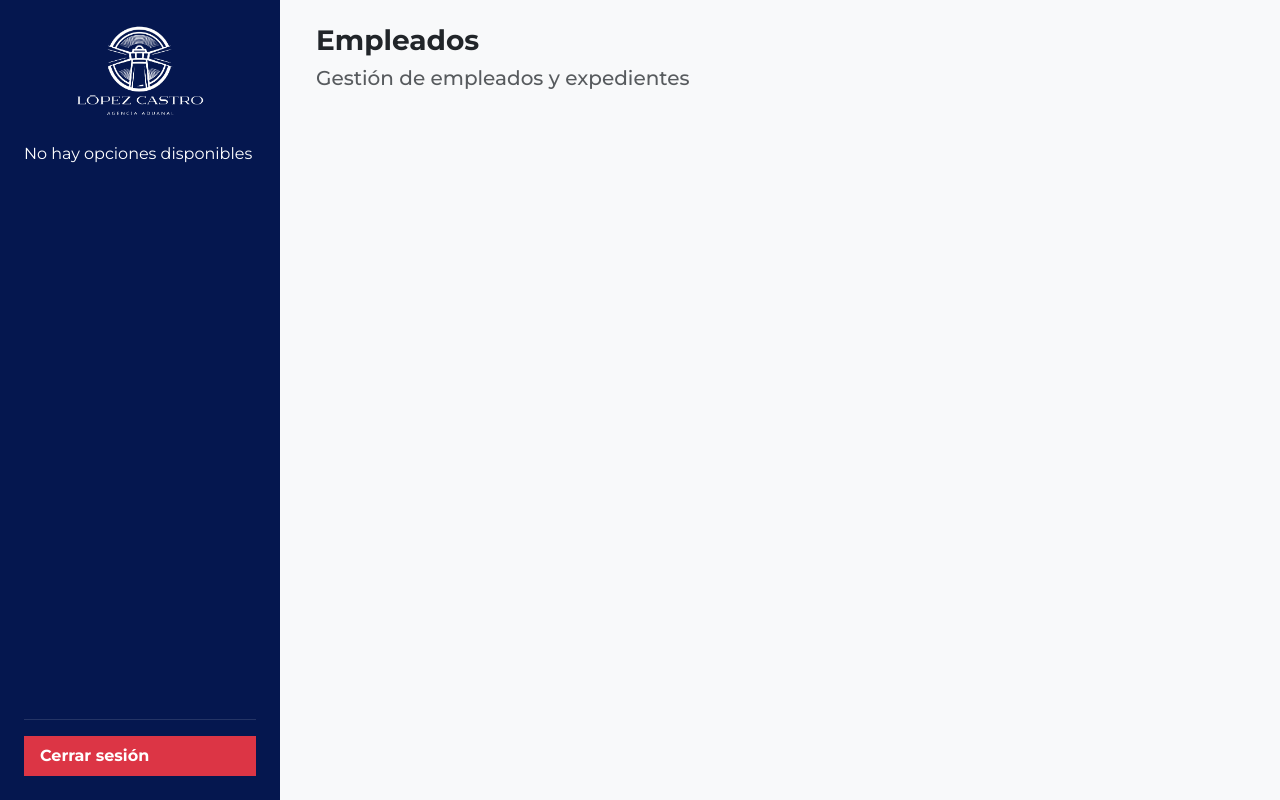
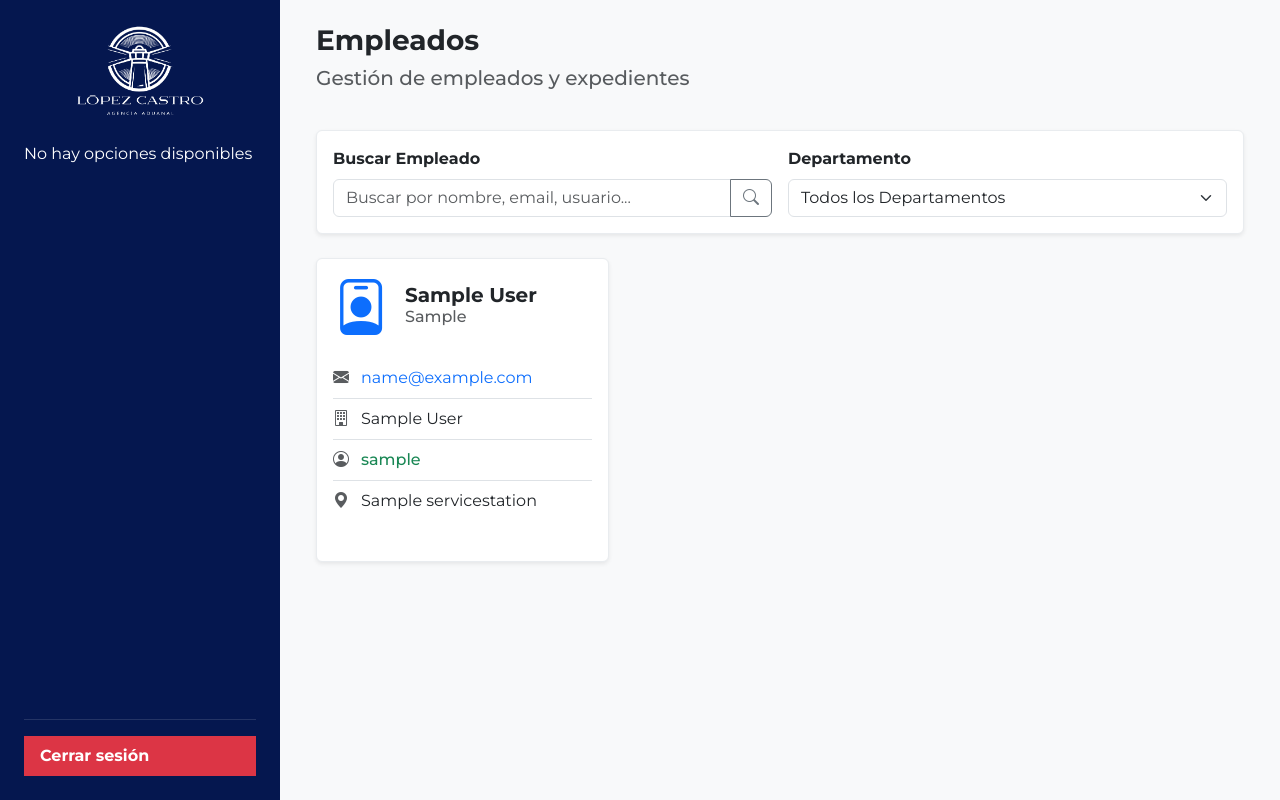
Before and after one commit to fsanchez-lc/intranet-lc, a Django app: page /empleados/ in a window 1280 px wide. Run offline with Django 5.2, Linux system fonts and the light colour scheme; a user stored in the database is signed in; tables that the repository leaves empty hold one stand-in row (values such as "Sample post"); one stand-in notice (Sample message) is shown; some libraries are stand-ins or nearby versions.

Commit message:
seccion de empleados agregada y funcionando

```diff
--- a/management_system/employees/forms.py
+++ b/management_system/employees/forms.py
@@ -14,23 +14,19 @@ class EmpleadoForm(forms.ModelForm):
         ]
 
         widgets = {
-            # Campos de texto y email (¡SIN ID!)
             'nombre': forms.TextInput(attrs={'class': 'form-control'}),
             'email': forms.EmailInput(attrs={'class': 'form-control'}),
             'telefono': forms.TextInput(attrs={'class': 'form-control'}),
             'posicion': forms.TextInput(attrs={'class': 'form-control'}),
 
-            # Selects (ForeignKey) (¡SIN ID!)
             'user': forms.Select(attrs={'class': 'form-select'}),
             'departamento': forms.Select(attrs={'class': 'form-select'}),
             'estacion_servicio': forms.Select(attrs={'class': 'form-select'}),
             'estado': forms.Select(attrs={'class': 'form-select'}),
 
-            # Checkboxes (ManyToMany)
             'grupos': forms.CheckboxSelectMultiple(attrs={'class': 'form-check-input'}),
             'politicas_permisos': forms.CheckboxSelectMultiple(attrs={'class': 'form-check-input'}),
 
-            # Archivo (¡SIN ID!)
             'firma_digital': forms.ClearableFileInput(attrs={'class': 'form-control'}),
         }
 
--- /dev/null
+++ b/management_system/employees/templates/_employee_cards.html
@@ -0,0 +1,66 @@
+{% comment %}
+Este es el archivo parcial: templates/partials/_employee_cards.html
+
+Itera sobre la variable 'empleados_page' (que viene del Paginator).
+Esto es usado tanto por la carga inicial de la página como por las llamadas AJAX.
+{% endcomment %}
+
+{% for empleado in empleados_page %}
+<div class="col-12 col-md-6 col-lg-4 mb-4">
+    <div class="card h-100 shadow-sm border-light-subtle">
+        <div class="card-body">
+            <div class="d-flex align-items-center mb-3">
+                <i class="bi bi-person-badge display-4 text-primary me-3"></i>
+            <div>
+            <h5 class="card-title fw-bold mb-1">{{ empleado.nombre }}</h5>
+            <h6 class="card-subtitle mb-2 text-muted">{{ empleado.posicion|default:"Sin Posición" }}</h6>
+        </div>
+    </div>
+
+    <ul class="list-group list-group-flush">
+        <li class="list-group-item px-0 d-flex align-items-center">
+            <i class="bi bi-envelope-fill me-2 text-muted" style="width: 20px;"></i>
+            <a href="mailto:{{ empleado.email }}" class="text-decoration-none text-truncate">{{ empleado.email }}</a>
+        </li>
+        <li class="list-group-item px-0 d-flex align-items-center">
+            <i class="bi bi-building me-2 text-muted" style="width: 20px;"></i>
+            {{ empleado.departamento.nombre|default:"<span class='text-danger'>Sin Depto.</span>"|safe }}
+        </li>
+        <li class="list-group-item px-0 d-flex align-items-center">
+            <i class="bi bi-person-circle me-2 text-muted" style="width: 20px;"></i>
+            {% if empleado.user %}
+            <span class="fw-medium text-success">{{ empleado.user.username }}</span>
+            {% else %}
+            <span class="text-danger small">Sin usuario de sistema</span>
+            {% endif %}
+        </li>
+        <li class="list-group-item px-0 d-flex align-items-center">
+            <i class="bi bi-geo-alt-fill me-2 text-muted" style="width: 20px;"></i>
+            {{ empleado.estacion_servicio.nombre|default:"<span class='text-muted small'>Sin estación</span>"|safe }}
+        </li>
+    </ul>
+</div>
+
+    {% if is_admin %}
+    <div class="card-footer bg-light-subtle text-end border-0 pt-0">
+        <button type="button"
+            class="btn btn-outline-primary btn-sm btn-edit-empleado"
+            data-bs-toggle="modal"
+            data-bs-target="#modalEditarEmpleado"
+            data-empleado-id="{{ empleado.id }}">
+            <i class="bi bi-pencil me-1"></i> Modificar
+        </button>
+    </div>
+    {% endif %}
+</div>
+</div>
+{% empty %}
+    {% if empleados_page.number == 1 %}
+    <div class="col-12">
+        <div class="alert alert-info text-center shadow-sm">
+            <h4 class="alert-heading">No se encontraron empleados</h4>
+            <p class="mb-0">No hay empleados activos que coincidan con los filtros de búsqueda.</p>
+        </div>
+    </div>
+    {% endif %}
+{% endfor %}
--- a/management_system/employees/templates/employees.html
+++ b/management_system/employees/templates/employees.html
@@ -3,6 +3,29 @@
 {% block title %}Empleados{% endblock %}
 
 {% block content %}
+
+<div class="toast-container position-fixed bottom-0 end-0 p-3" style="z-index: 1100">
+  {% if messages %}
+    {% for message in messages %}
+      <div class="toast" role="alert" aria-live="assertive" aria-atomic="true">
+        <div class="toast-header text-white
+          {% if message.tags == 'success' %} bg-success
+          {% elif message.tags == 'info' %} bg-primary
+          {% elif message.tags == 'warning' %} bg-warning
+          {% elif message.tags == 'error' %} bg-danger
+          {% endif %}">
+          <i class="bi bi-bell-fill me-2"></i>
+          <strong class="me-auto">Notificación</strong>
+          <small>Ahora</small>
+          <button type="button" class="btn-close btn-close-white" data-bs-dismiss="toast" aria-label="Close"></button>
+        </div>
+        <div class="toast-body">
+          {{ message }}
+        </div>
+      </div>
+    {% endfor %}
+  {% endif %}
+</div>
 
 <div class="d-flex justify-content-between align-items-center mb-3">
   <div>
@@ -25,6 +48,48 @@
     </a>
     {% endif %}
   </div>
+</div>
+
+<div class="card shadow-sm border-light-subtle mb-4">
+  <div class="card-body">
+    <form id="filter-form" method="GET" action="">
+      <div class="row g-3">
+        <div class="col-12 col-md-6">
+          <label for="search-query-empleado" class="form-label fw-bold">Buscar Empleado</label>
+          <div class="input-group">
+            <input type="text" class="form-control" id="search-query-empleado" name="q"
+            placeholder="Buscar por nombre, email, usuario..." value="{{ current_q|default:'' }}">
+            <button class="btn btn-outline-secondary" type="submit" id="search-submit-btn">
+              <i class="bi bi-search"></i>
+            </button>
+          </div>
+        </div>
+        <div class="col-12 col-md-6">
+          <label for="filter-depto-empleado" class="form-label fw-bold">Departamento</label>
+          <select class="form-select" id="filter-depto-empleado" name="depto_id">
+            <option value="">Todos los Departamentos</option>
+              {% for depto in all_departamentos %}
+            <option value="{{ depto.id }}" {% if current_depto_id == depto.id|stringformat:"s" %}selected{% endif %}>
+              {{ depto.nombre }}
+            </option>
+              {% endfor %}
+          </select>
+        </div>
+      </div>
+    </form>
+  </div>
+</div>
+<div class="row" id="employee-list-container">
+  {% include '_employee_cards.html' with empleados_page=empleados_page is_admin=is_admin %}
+</div>
+
+<div class="text-center mt-4" id="load-more-container">
+  {% if empleados_page.has_next %}
+    <button class="btn btn-primary" id="load-more-btn">
+      <span class="spinner-border spinner-border-sm" role="status" aria-hidden="true" style="display: none;"></span>
+      <span class="btn-text">Cargar más empleados</span>
+    </button>
+  {% endif %}
 </div>
 
 <div class="modal fade" id="modalCrearEmpleado" tabindex="-1" aria-labelledby="modalCrearEmpleadoLabel" aria-hidden="true">
@@ -239,6 +304,114 @@
 
 <script>
   document.addEventListener("DOMContentLoaded", () => {
+    // --- Variables de Filtros y Paginación ---
+    const filterForm = document.getElementById('filter-form');
+    const searchInput = document.getElementById('search-query-empleado');
+    const deptoSelect = document.getElementById('filter-depto-empleado');
+    const loadMoreBtn = document.getElementById('load-more-btn');
+    const employeeContainer = document.getElementById('employee-list-container');
+    let currentPage = 1;
+    let isLoading = false;
+    // ¡ASEGÚRATE DE QUE ESTA URL NAME COINCIDA CON TU URLS.PY!
+    const searchUrl = "{% url 'employees:search_employees' %}";
+
+    // --- 1. FUNCIÓN DE DEBOUNCE ---
+    let debounceTimer;
+    const debounce = (func, delay) => {
+      clearTimeout(debounceTimer);
+      debounceTimer = setTimeout(func, delay);
+    };
+
+    // --- 2. FUNCIÓN PRINCIPAL PARA CARGAR EMPLEADOS ---
+    async function fetchEmployees(page = 1, append = false) {
+      if (isLoading) return;
+      isLoading = true;
+
+      const query = searchInput.value;
+      const deptoId = deptoSelect.value;
+
+      if (loadMoreBtn) {
+        const btnSpinner = loadMoreBtn.querySelector('.spinner-border');
+        const btnText = loadMoreBtn.querySelector('.btn-text');
+        if (btnSpinner) btnSpinner.style.display = 'inline-block';
+        if (btnText) btnText.textContent = 'Cargando...';
+        loadMoreBtn.disabled = true;
+      }
+
+      const url = new URL(searchUrl, window.location.origin);
+      url.searchParams.append('page', page);
+      if (query) url.searchParams.append('q', query);
+      if (deptoId) url.searchParams.append('depto_id', deptoId);
+
+      try {
+        const response = await fetch(url);
+        if (!response.ok) throw new Error('Error de red al cargar empleados.');
+
+        const data = await response.json();
+
+        if (append) {
+          employeeContainer.insertAdjacentHTML('beforeend', data.html);
+        } else {
+          employeeContainer.innerHTML = data.html;
+        }
+
+        if (loadMoreBtn) {
+          if (data.has_next) {
+            loadMoreBtn.style.display = 'block';
+          } else {
+            loadMoreBtn.style.display = 'none';
+          }
+        }
+        currentPage = page;
+
+      } catch (error) {
+        console.error("Error en fetchEmployees:", error);
+        if (loadMoreBtn) loadMoreBtn.querySelector('.btn-text').textContent = 'Error al cargar';
+      } finally {
+        if (loadMoreBtn && loadMoreBtn.style.display !== 'none') {
+          const btnSpinner = loadMoreBtn.querySelector('.spinner-border');
+          const btnText = loadMoreBtn.querySelector('.btn-text');
+          if (btnSpinner) btnSpinner.style.display = 'none';
+          if (btnText) btnText.textContent = 'Cargar más empleados';
+          loadMoreBtn.disabled = false;
+        }
+        isLoading = false;
+      }
+    }
+
+    // --- 3. EVENT LISTENERS ---
+
+    // 1. Botón "Cargar Más"
+    if (loadMoreBtn) {
+      loadMoreBtn.addEventListener('click', () => {
+        fetchEmployees(currentPage + 1, true);
+      });
+    }
+
+    // 2. Submit del formulario (al presionar Enter)
+    if (filterForm) {
+      filterForm.addEventListener('submit', (e) => {
+        e.preventDefault();
+        debounce(() => {}, 0);
+        fetchEmployees(1, false);
+      });
+    }
+
+    // 3. Búsqueda "en vivo" al teclear
+    if (searchInput) {
+      searchInput.addEventListener('input', () => {
+        debounce(() => {
+          fetchEmployees(1, false);
+        }, 300);
+      });
+    }
+
+    // 4. Filtro de Departamento
+    if (deptoSelect) {
+      deptoSelect.addEventListener('change', () => {
+        fetchEmployees(1, false);
+      });
+    }
 
     // --- Variables Modales (Empleados) ---
     const modalCrearEmpleadoEl = document.getElementById('modalCrearEmpleado');
@@ -254,26 +427,15 @@
 
 
     // --- Lógica para reabrir modal con errores ---
-    // Tu vista 'EmployeesView' pasa esta variable
     const modalToReopen = "{{ form_with_errors|default:'none' }}";
 
     if (modalToReopen === 'empleado') {
         myModalCrearEmpleado.show();
     }
-    // NOTA: 'form_with_errors' no aplica al modal de EDICIÓN,
-    // ya que ese se envía a 'update_employee' y recarga la página.
-
 
     // --- Lógica modal EDITAR EMPLEADO ---
-
-    // 1. URL base para obtener el formulario de edición
-    //    Asegúrate de que 'employees:get_employee_edit_form' exista en tu urls.py
     const getEmpleadoFormUrlBase = "{% url 'employees:edit_empleado' 0 %}";
 
-    /**
-     * Carga el formulario de edición de un empleado vía AJAX
-     * @param {string} empleadoId - El ID del empleado a editar
-     */
     async function loadEmpleadoEditForm(empleadoId) {
       if (!empleadoId) return;
 
@@ -297,9 +459,6 @@
         if (empleadoFormContainer) {
           empleadoFormContainer.innerHTML = html;
           empleadoFormContainer.style.display = "block";
-
-          // Aquí iría la inicialización de Select2 si la necesitaras,
-          // pero el EmpleadoForm usa checkboxes estándar.
         }
 
       } catch (error) {
@@ -344,7 +503,7 @@
       });
     }
 
-    // --- Lógica Toasts (copiada de tu script) ---
+    // --- Lógica Toasts ---
     const toastElements = document.querySelectorAll('.toast');
     if (toastElements.length > 0) {
       toastElements.forEach(function (toastEl) {
--- a/management_system/employees/urls.py
+++ b/management_system/employees/urls.py
@@ -6,4 +6,5 @@ app_name = 'employees'
 urlpatterns = [
     path('', views.EmployeesView, name='employees'),
     path('empleado/edit/<int:empleado_id>/', views.EditEmpleadoView, name='edit_empleado'),
+    path('search-employee/', views.SearchEmployeesView, name='search_employees'),
 ]
--- a/management_system/employees/views.py
+++ b/management_system/employees/views.py
@@ -1,8 +1,12 @@
 from django.shortcuts import render, redirect, get_object_or_404
 from django.contrib.auth.decorators import login_required, user_passes_test
-from .models import Empleado
+from .models import Empleado, Departamento # <--- 1. IMPORTAR DEPARTAMENTO
 from django.contrib import messages
 from .forms import EmpleadoForm
+from django.db.models import Q
+from django.core.paginator import Paginator
+from django.http import JsonResponse
+from django.template.loader import render_to_string
 
 # Función para verificar si es admin
 def is_admin_check(user):
@@ -11,52 +15,119 @@ def is_admin_check(user):
 @login_required
 def EmployeesView(request):
     is_admin = request.user.groups.filter(name='Administrativo').exists()
+    form_empleado = EmpleadoForm(prefix='create_empleado')
+    form_with_errors = None
 
-    form_empleado = EmpleadoForm(prefix='create_empleado')
-
-    form_with_errors = None
     if request.method == 'POST':
-        # Identificamos qué formulario se envió
         form_type = request.POST.get('form_type')
-
         if form_type == 'empleado':
             form_empleado = EmpleadoForm(request.POST, request.FILES, prefix='create_empleado')
-
             if form_empleado.is_valid():
-                empleado_guardado = form_empleado.save() # Guardamos la instancia
+                empleado_guardado = form_empleado.save()
                 messages.success(request, f'¡Nuevo empleado "{empleado_guardado.nombre}" guardado exitosamente! 👍')
                 return redirect('employees:employees')
             else:
                 messages.error(request, 'Error al guardar el empleado. Revisa los campos.')
                 form_with_errors = 'empleado'
         else:
-                # Fallback por si no se identifica el form
                 messages.error(request, 'Error desconocido al enviar el formulario.')
                 form_empleado = EmpleadoForm(prefix='create_empleado')
     else:
         form_empleado = EmpleadoForm(prefix='create_empleado')
 
-    empleados_list = Empleado.objects.all().order_by('nombre')
+    # Obtenemos los filtros de la URL (si los hay)
+    query = request.GET.get('q', '')
+    depto_id = request.GET.get('depto_id', '')
+
+    # Filtro de búsqueda (igual que en BuscarDocumentosView)
+    lookup = Q()
+    if query:
+        lookup = (
+            Q(nombre__icontains=query) |
+            Q(email__icontains=query) |
+            Q(posicion__icontains=query) |
+            Q(user__username__icontains=query, user__isnull=False)
+        )
+
+    # Filtro de departamento
+    depto_query = Q()
+    if depto_id:
+        depto_query = Q(departamento__id=depto_id)
+
+    # Obtenemos la lista base de empleados ACTIVOS y aplicamos filtros
+    empleados_activos = Empleado.objects.filter(
+        lookup,
+        depto_query,
+        estado=Empleado.EstadoEmpleado.ACTIVO,
+    ).distinct().order_by('nombre')
+
+    paginator = Paginator(empleados_activos, 6) # 6 tarjetas por página
+    page_number = request.GET.get('page', 1)
+    empleados_page = paginator.get_page(page_number)
+
+    empleados_list_full = Empleado.objects.all().order_by('nombre')
+    all_departamentos = Departamento.objects.all().order_by('nombre')
 
     context = {
         'is_admin': is_admin,
         'form_with_errors': form_with_errors,
         'form_empleado': form_empleado,
-        'todos_los_empleados': empleados_list,
+        'empleados_page': empleados_page,
+        'all_departamentos': all_departamentos,
+        'current_q': query,
+        'current_depto_id': depto_id,
+        'todos_los_empleados': empleados_list_full,
     }
     return render(request, 'employees.html', context)
 
-# Edu
+@login_required
+def SearchEmployeesView(request):
+    page_number = request.GET.get('page', 1)
+    query = request.GET.get('q', '')
+    depto_id = request.GET.get('depto_id', '')
+
+    lookup = Q()
+    if query:
+        lookup = (
+            Q(nombre__icontains=query) |
+            Q(email__icontains=query) |
+            Q(posicion__icontains=query) |
+            Q(user__username__icontains=query, user__isnull=False)
+        )
+
+    depto_query = Q()
+    if depto_id:
+        depto_query = Q(departamento__id=depto_id)
+
+    empleados_activos = Empleado.objects.filter(
+        lookup,
+        depto_query,
+        estado=Empleado.EstadoEmpleado.ACTIVO,
+    ).distinct().order_by('nombre')
+
+    paginator = Paginator(empleados_activos, 6) # Mismo número de página
+    empleados_page = paginator.get_page(page_number)
+
+    html = render_to_string(
+         '_employee_cards.html', # <--- RUTA CORREGIDA
+        {
+            'empleados_page': empleados_page,
+            'is_admin': request.user.groups.filter(name='Administrativo').exists()
+        }
+    )
+
+    return JsonResponse({
+        'html': html,
+        'has_next': empleados_page.has_next()
+    })
+
+
+
 @user_passes_test(is_admin_check)
 def EditEmpleadoView(request, empleado_id):
-    """
-    Maneja el GET (cargar formulario parcial) y POST (actualizar)
-    para el modal de edición de empleados.
-    """
     empleado = get_object_or_404(Empleado, id=empleado_id)
 
     if request.method == 'POST':
-        # El usuario está enviando el formulario actualizado
         form = EmpleadoForm(request.POST, request.FILES, instance=empleado, prefix="edit-empleado")
 
         if form.is_valid():
--- a/management_system/management_system/urls.py
+++ b/management_system/management_system/urls.py
@@ -17,7 +17,7 @@ urlpatterns = [
     path('usuarios/', include('users.urls', namespace='users_urls')),
     path('equipos/', equipment_views.EquipmentView, name='lista_equipos'),
     path('equipos/crear/', equipment_views.CreateEquipmentView, name='crear_equipo_url'),
-    path('empleados/', include('employees.urls', namespace='employees_urls')),
+    path('empleados/', include('employees.urls')),
     path('tipos-equipos/', equipment_views.TypeEquipmentView, name='type_equipment_url'),
     path('equipos/editar/<int:pk>/', equipment_views.EditEquipmentView, name='editar_equipo_url'),
     path('equipos/eliminar/<int:pk>/', equipment_views.DeactivateEquipmentView, name='eliminar_equipo_url'),
--- a/management_system/resources/templates/resources.html
+++ b/management_system/resources/templates/resources.html
@@ -2127,7 +2127,7 @@
             apiUrl: "{% url 'resources:search_formatos' %}"
         });
 
-        // 3. Configurar la sección de VIDEOS (Contenido)
+        // 3. Configurar la sección de VIDEOS
         setupFilterSection({
             filterDeptoId: 'vid-filter-departamento',
             filterTipoId: null, // <-- Se omite el filtro de tipo
--- a/management_system/resources/views.py
+++ b/management_system/resources/views.py
@@ -216,7 +216,7 @@ def ResourcesView(request):
 @login_required
 def BuscarDocumentosView(request):
     page_number = request.GET.get('page', 1)
-    query = request.GET.get('q', '') # El término de búsqueda del input
+    query = request.GET.get('q', '')
     depto_id = request.GET.get('departamento', '')
     tipo_id = request.GET.get('tipo', '')
     is_admin = request.user.groups.filter(name='Administrativo').exists()
@@ -233,7 +233,6 @@ def BuscarDocumentosView(request):
     except (Empleado.DoesNotExist, AttributeError):
         pass
 
-    # El "mundo" de documentos que este usuario tiene permitido ver
     permission_query = Q(es_general=True)
     if empleado and empleado.departamento:
         permission_query.add(Q(departamentos_destinados=empleado.departamento), Q.OR)
@@ -530,8 +529,7 @@ def SlideEditView(request, slide_id):
             messages.success(request, f'Slide "{slide.title}" actualizado correctamente. 👍')
             return redirect('resources:resources') # Redirige tras guardar
         else:
-            # Si hay error en POST, podrías devolver el parcial con errores
-            # Para simplificar, por ahora redirigimos con mensaje de error
+
              messages.error(request, 'Error al actualizar el slide. Verifica los datos.')
              return redirect('resources:resources')
 
```
